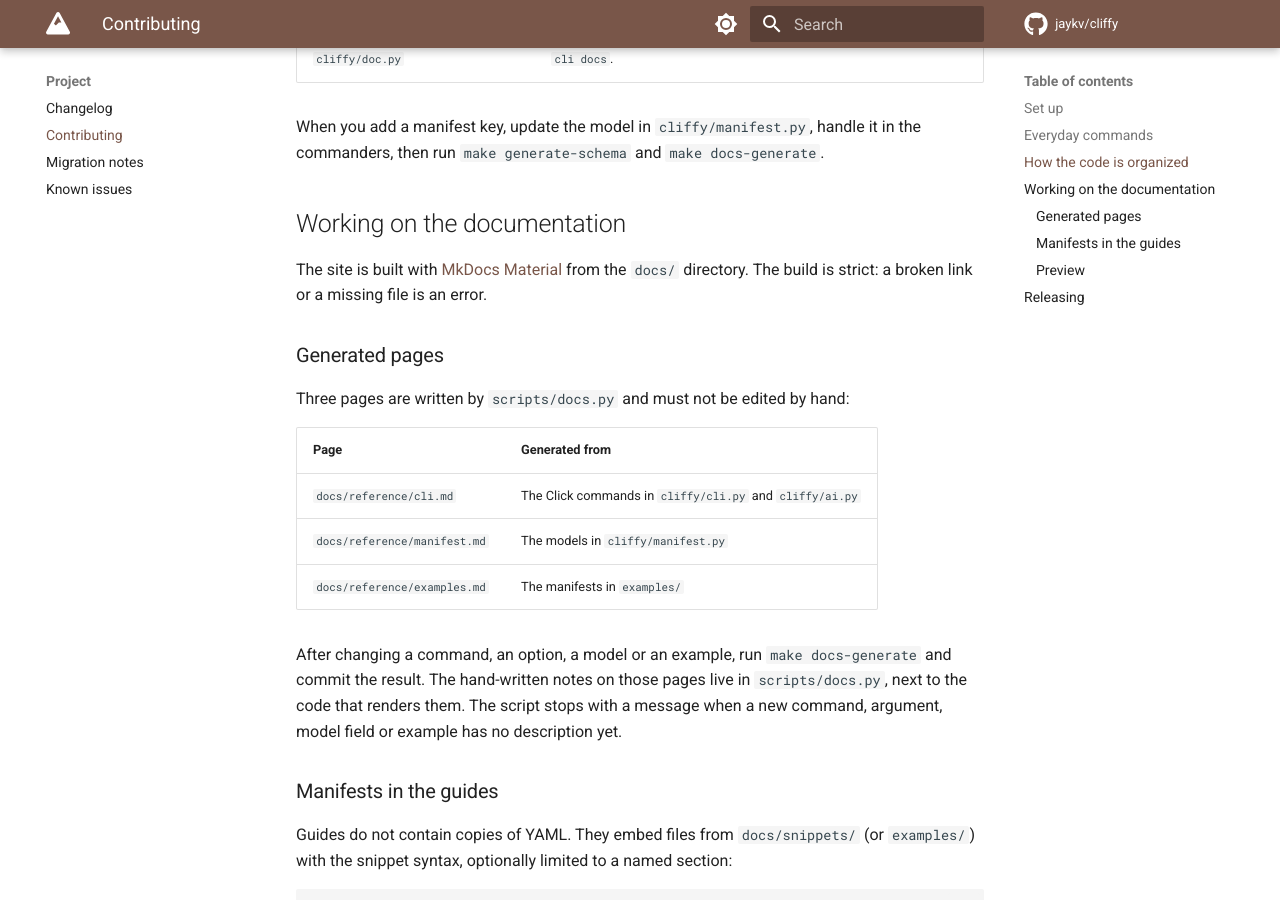
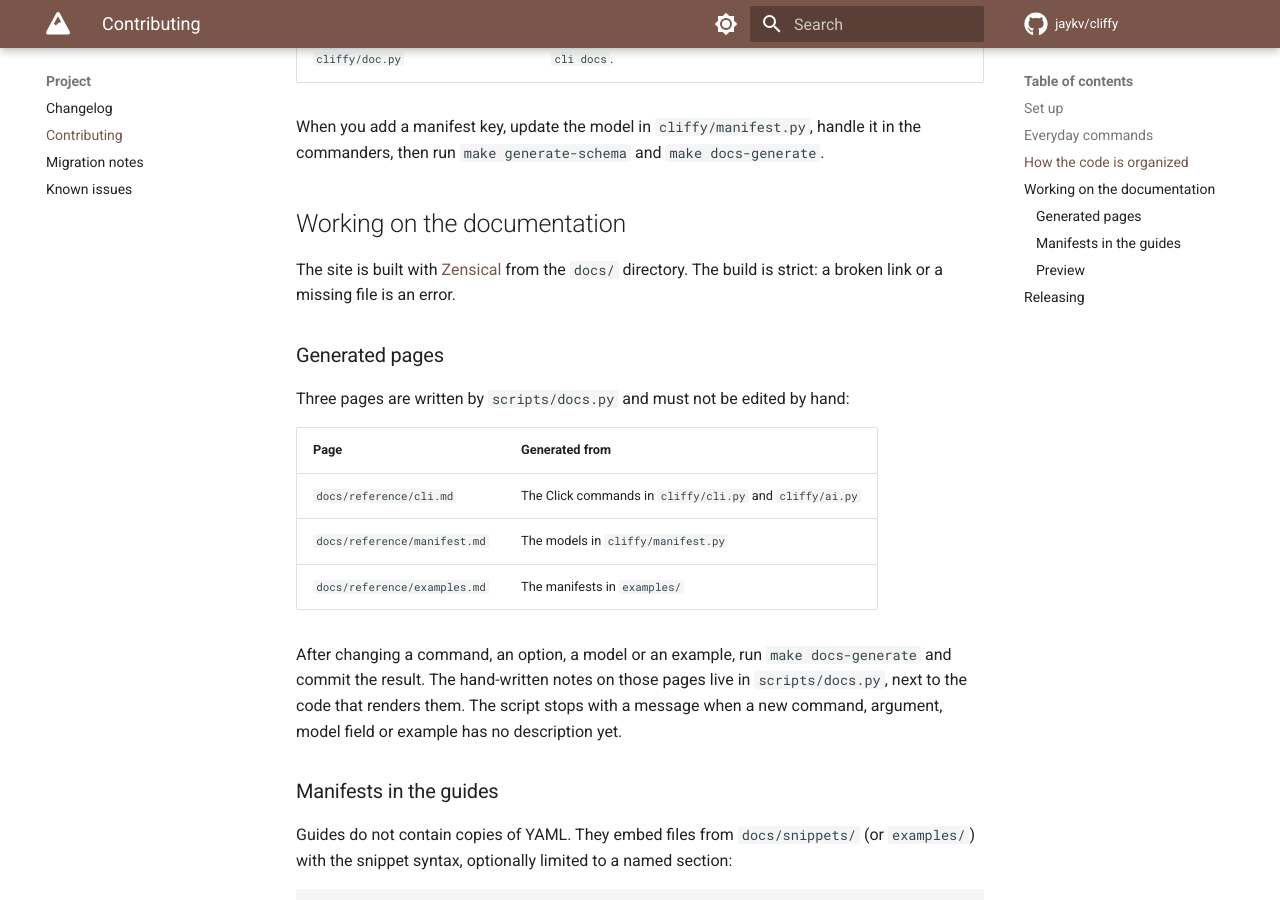
Before and after one commit to jaykv/cliffy, an MkDocs documentation site: the page built from docs/project/contributing.md, in a window 1280 px wide and 900 px high, scrolled down 2307 px. Built offline with MkDocs 1.6.1 and Material for MkDocs 9.7.7, drawn with Linux system fonts in a browser that asks for light colours; comment, search, counter and statistics services are not loaded.

Commit message:
Build the documentation with Zensical instead of mkdocs-material
Zensical reads mkdocs.yaml unchanged and uses the classic theme variant to
keep the look. It has no gh-deploy, so the docs workflow deploys with the
GitHub Pages actions. The git-committers plugin is dropped.

Co-Authored-By: Claude Sonnet 5.5 <noreply@anthropic.com>

```diff
--- a/docs/project/contributing.md
+++ b/docs/project/contributing.md
@@ -76,7 +76,7 @@ then run `make generate-schema` and `make docs-generate`.
 
 ## Working on the documentation
 
-The site is built with [MkDocs Material](https://squidfunk.github.io/mkdocs-material/) from the
+The site is built with [Zensical](https://zensical.org/) from the
 `docs/` directory. The build is strict: a broken link or a missing file is an error.
 
 ### Generated pages
--- a/mkdocs.yaml
+++ b/mkdocs.yaml
@@ -46,6 +46,8 @@ nav:
 
 theme:
   name: material
+  # Zensical's classic variant keeps the look of Material for MkDocs.
+  variant: classic
   icon:
     logo: fontawesome/solid/mountain
     repo: fontawesome/brands/github
@@ -80,11 +82,6 @@ theme:
 
 plugins:
   - search
-  # Looks up page contributors through the GitHub API, so it only runs in CI.
-  - git-committers:
-      repository: jaykv/cliffy
-      branch: main
-      enabled: !ENV [CI, false]
 
 markdown_extensions:
   - admonition
--- a/pyproject.toml
+++ b/pyproject.toml
@@ -78,10 +78,8 @@ dev = [
     "types-pyyaml>=6.0.12",
 ]
 docs = [
-    "mkdocs-git-committers-plugin-2>=2.5.0",
-    "mkdocs-literate-nav>=0.6.2",
-    "mkdocs-material>=9.6.0",
     "pymdown-extensions>=10.14",
+    "zensical>=0.0.70",
 ]
 
 [tool.ruff]
```
Also changed, not shown: 3 other files.
